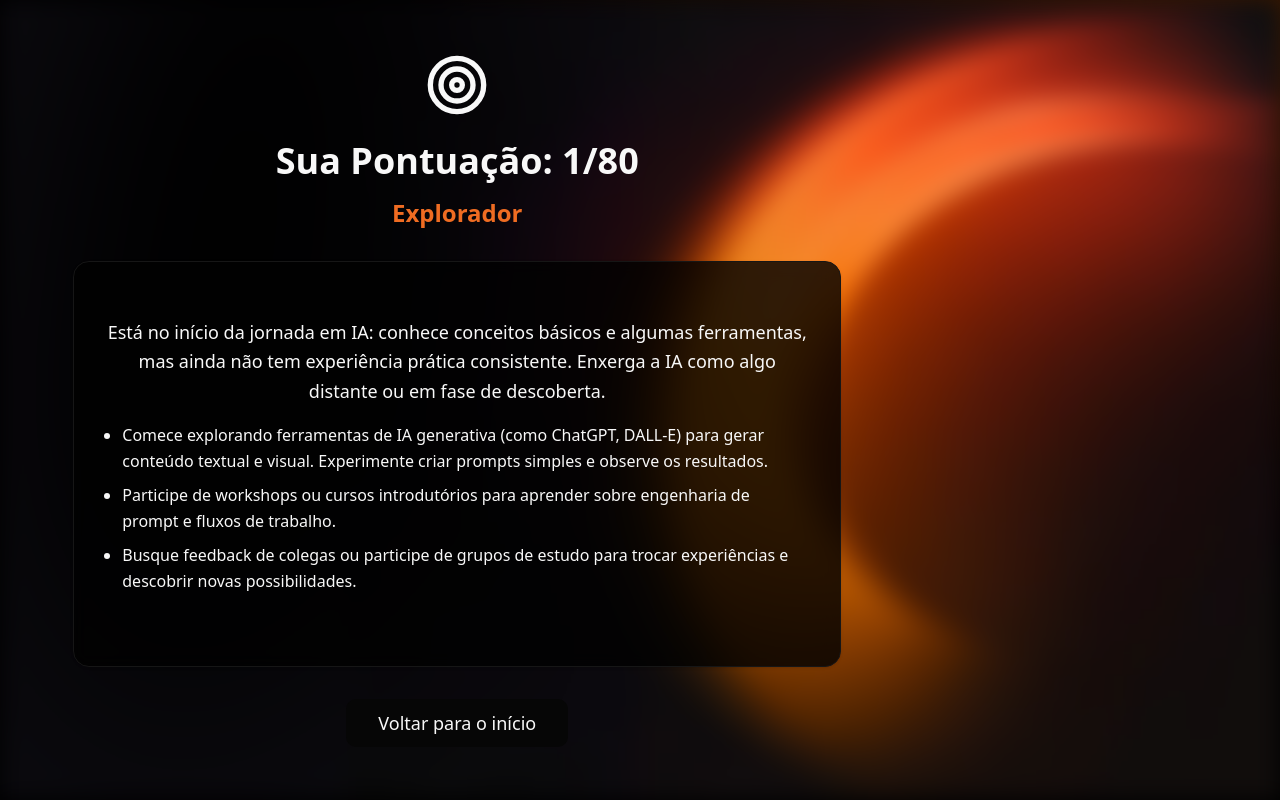
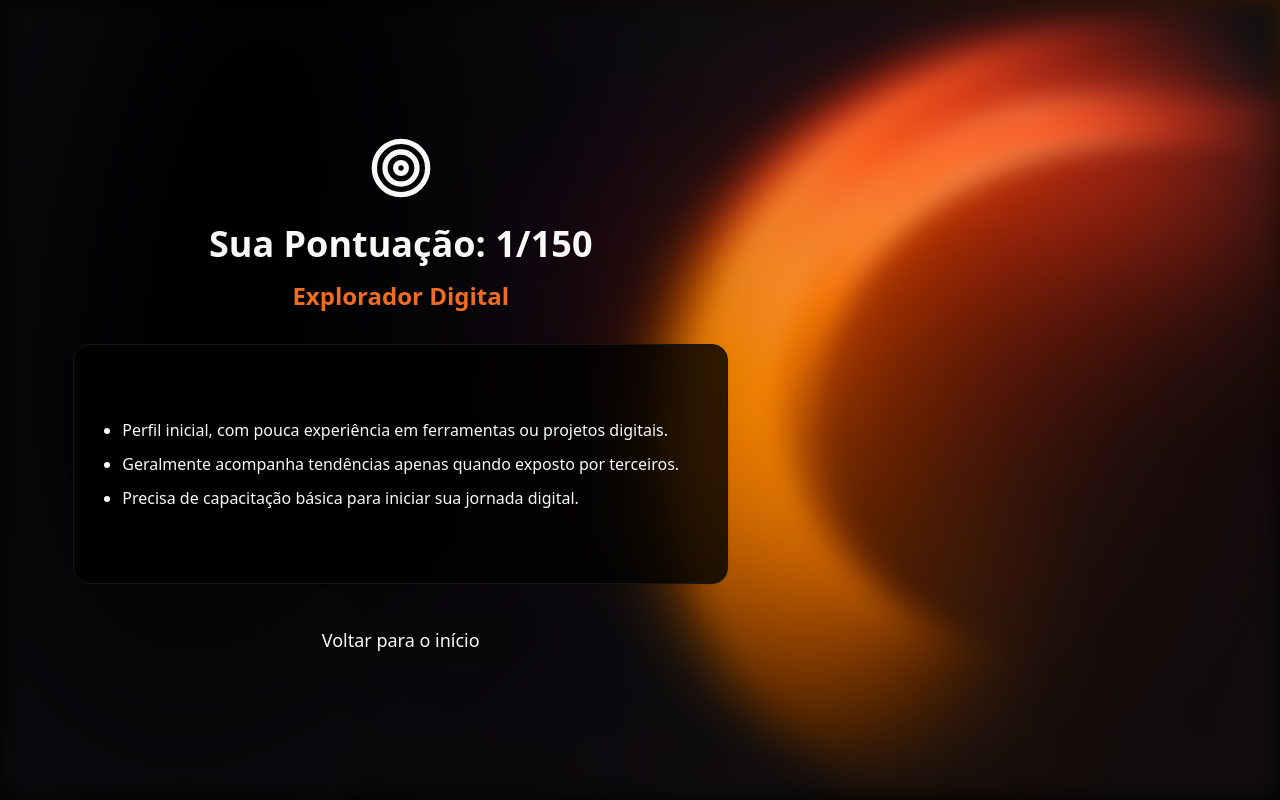
Before and after one commit to RafaelAquinodev/avaliacao-final-AI, a Next.js app: page /feedback/1 in a window 1280 px wide. Built offline with nearby package versions, Linux system fonts and the light colour scheme.

Commit message:
feat: update result points and feedback

```diff
--- a/src/app/feedback/[totalScore]/_components/resultDiagnosis.tsx
+++ b/src/app/feedback/[totalScore]/_components/resultDiagnosis.tsx
@@ -1,18 +1,13 @@
 interface ResultDiagnosisProps {
-  diagnosis: string;
-  recomendation: string[];
+  diagnosis: string[];
 }
 
-export function ResultDiagnosis({
-  diagnosis,
-  recomendation,
-}: ResultDiagnosisProps) {
+export function ResultDiagnosis({ diagnosis }: ResultDiagnosisProps) {
   return (
     <div>
-      <p className="text-lg leading-relaxed text-pretty">{diagnosis}</p>
       <div className="text-left leading-relaxed text-pretty">
         <ul className="list-disc list-outside p-4 space-y-2">
-          {recomendation.map((item, index) => (
+          {diagnosis.map((item, index) => (
             <li key={index}>{item}</li>
           ))}
         </ul>
--- a/src/app/feedback/[totalScore]/_components/resultHeader.tsx
+++ b/src/app/feedback/[totalScore]/_components/resultHeader.tsx
@@ -9,7 +9,7 @@ export function ResultHeader({ icon, totalScore, level }: ResultHeaderProps) {
     <div className="mb-8">
       <div className="flex justify-center mb-6">{icon}</div>
       <h1 className="text-4xl font-bold text-foreground mb-4">
-        Sua Pontuação: {totalScore}/80
+        Sua Pontuação: {totalScore}/150
       </h1>
       <h2 className="text-2xl font-semibold text-accent mb-6">{level}</h2>
     </div>
--- a/src/app/feedback/[totalScore]/_hooks/useResult.tsx
+++ b/src/app/feedback/[totalScore]/_hooks/useResult.tsx
@@ -8,60 +8,51 @@ import {
 export type ResultData = {
   icon: React.ReactNode;
   level: string;
-  diagnosis: string;
-  recomendation: string[];
+  diagnosis: string[];
 };
 
 export function useResult(totalScoreStr?: string): ResultData | null {
   if (!totalScoreStr) return null;
   const score = parseInt(totalScoreStr, 10);
 
-  if (score >= 65) {
+  if (score >= 121) {
     return {
       icon: <FlameIcon className="w-16 h-16 text-foreground" />,
-      level: "Estratégico / Líder de IA",
-      diagnosis:
-        "Une visão de negócios e profundidade técnica. Lidera projetos de IA em escala, define estratégias de inovação e orienta equipes. Consegue avaliar o impacto da IA no negócio e direcionar investimentos com base em dados e tendências.",
-      recomendation: [
-        "Foque em competências de liderança e gestão de mudança para conduzir iniciativas de IA em larga escala.",
-        "Construa parcerias com áreas estratégicas (TI, dados, operações) para implementar IA de forma sustentável.",
-        "Compartilhe seu conhecimento em palestras internas, treinamentos e mentorias para fortalecer a cultura de IA na organização.",
+      level: "Líder Transformador",
+      diagnosis: [
+        "Perfil altamente digital e estratégico.",
+        "Lidera iniciativas de inovação, promove mudanças organizacionais e influencia a cultura da empresa.",
+        "Mantém atualização constante e serve de referência em transformação digital.",
       ],
     };
-  } else if (score >= 49) {
+  } else if (score >= 71) {
     return {
       icon: <ZapIcon className="w-16 h-16 text-foreground" />,
-      level: "Especialista",
-      diagnosis:
-        "Possui domínio técnico avançado: cria prompts complexos, sabe usar diversas ferramentas (de texto, imagem e automação) e começa a estruturar soluções de IA em fluxos de trabalho. É uma referência dentro da equipe e apoia colegas na adoção de IA.",
-      recomendation: [
-        "Invista em aprender linguagens e frameworks para criar agentes de IA (por exemplo, LangChain, Crew AI).",
-        "Desenvolva projetos-piloto que demonstrem impacto da IA no negócio.",
-        "Mantenha-se atualizado com as novidades em IA generativa e participe de eventos ou conferências do setor.",
+      level: "Especialista Digital",
+      diagnosis: [
+        "Experiência sólida em dados, analytics e metodologias ágeis.",
+        "Atua proativamente em projetos de inovação e transformação.",
+        "Possui certificações intermediárias ou avançadas e forte domínio de ferramentas corporativas.",
       ],
     };
-  } else if (score >= 25) {
+  } else if (score >= 21) {
     return {
       icon: <ChartColumnIncreasingIcon className="w-16 h-16 text-foreground" />,
-      level: "Praticante",
-      diagnosis:
-        "Já aplica recursos de IA em tarefas do dia a dia e começa a perceber como eles podem apoiar processos de trabalho. Consegue criar prompts claros e usar ferramentas de forma funcional, mas ainda não integra diferentes soluções ou constrói fluxos mais complexos.",
-      recomendation: [
-        "Aperfeiçoe suas habilidades em engenharia de prompt, explorando cenários mais complexos.",
-        "Aprenda a automatizar tarefas simples usando plataformas no-code como n8n ou Make.",
-        "Busque participar de grupos de estudo ou comunidades para trocar experiências e descobrir novas ferramentas.",
+      level: "Construtor em Transição",
+      diagnosis: [
+        "Possui algumas certificações, participação em workshops e uso pontual de ferramentas digitais.",
+        "Começa a aplicar conceitos no dia a dia e demonstra interesse em inovação.",
+        "Já interpreta relatórios e participa de times ou iniciativas ágeis.",
       ],
     };
   } else {
     return {
       icon: <TargetIcon className="w-16 h-16 text-foreground" />,
-      level: "Explorador",
-      diagnosis:
-        "Está no início da jornada em IA: conhece conceitos básicos e algumas ferramentas, mas ainda não tem experiência prática consistente. Enxerga a IA como algo distante ou em fase de descoberta.",
-      recomendation: [
-        "Comece explorando ferramentas de IA generativa (como ChatGPT, DALL-E) para gerar conteúdo textual e visual. Experimente criar prompts simples e observe os resultados.",
-        "Participe de workshops ou cursos introdutórios para aprender sobre engenharia de prompt e fluxos de trabalho.",
-        "Busque feedback de colegas ou participe de grupos de estudo para trocar experiências e descobrir novas possibilidades.",
+      level: "Explorador Digital",
+      diagnosis: [
+        "Perfil inicial, com pouca experiência em ferramentas ou projetos digitais.",
+        "Geralmente acompanha tendências apenas quando exposto por terceiros.",
+        "Precisa de capacitação básica para iniciar sua jornada digital.",
       ],
     };
   }
```
